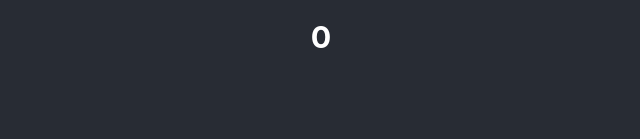
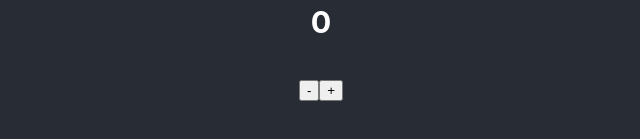
Before and after one commit to zcarc/react-testing, a React (Create React App) app: page / in a window 1280 px wide. Shown: the part 363-502 px from the top of the page, without its empty margins (319-959 px from the left). Built offline with nearby package versions, Linux system fonts and the light colour scheme.

Commit message:
add plus, minus button

```diff
--- a/src/App.js
+++ b/src/App.js
@@ -8,6 +8,10 @@ function App() {
     <div className="App">
       <header className="App-header">
         <h3 data-testid="counter">{counter}</h3>
+        <div>
+          <button data-testid="minus-button">-</button>
+          <button data-testid="plus-button">+</button>
+        </div>
       </header>
     </div>
   );
```
Also changed, not shown: 1 other file (tests, documents, lock files or other folders).
